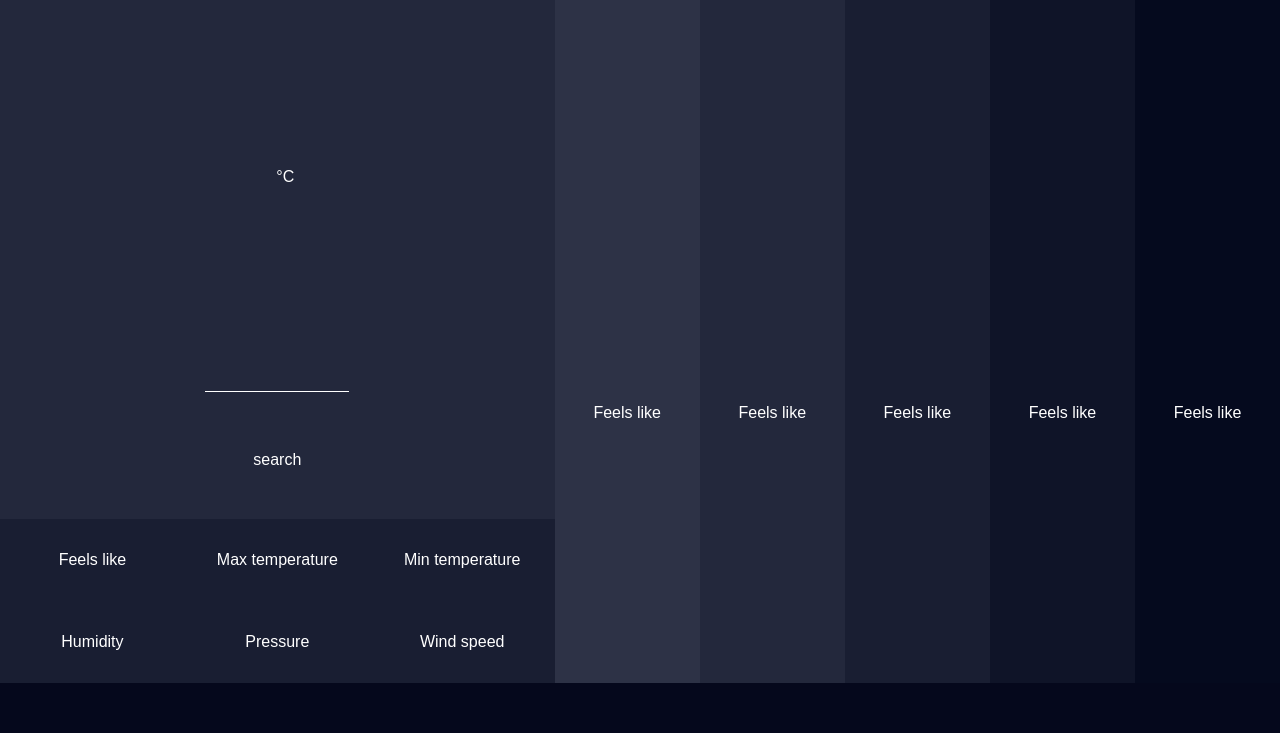
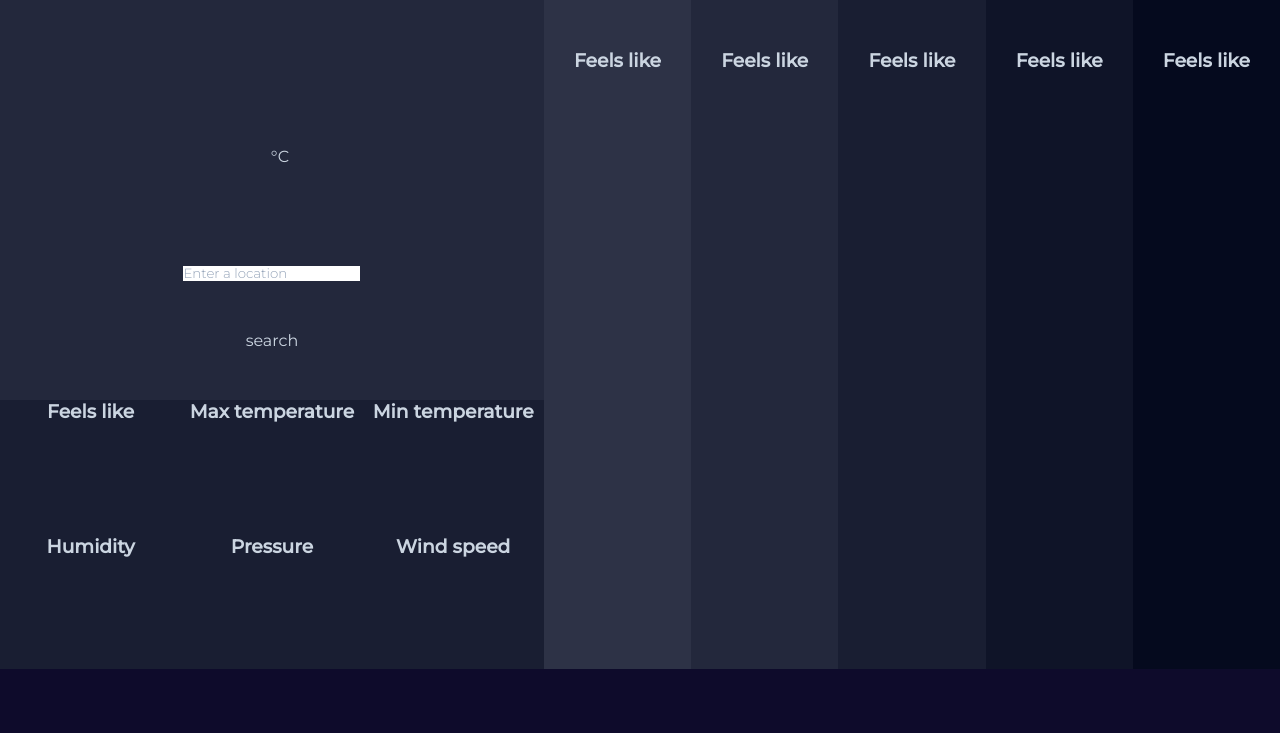
Before and after one commit to Vitalii-Harkavenko/weather-app, a website built with webpack: page dist/index.html in a window 1280 px wide. Shown: the part 67-800 px from the top of the page. Built offline with nearby package versions, Linux system fonts and the light colour scheme; no server answers.

Commit message:
translated old css to SASS, optimizing js

```diff
--- a/src/createpage.js
+++ b/src/createpage.js
@@ -2,6 +2,7 @@ export default function createPage() {
 
     createSection('container', document.body);
     createSection('header', document.getElementById('container'));
+    createContent('h2', 'project', 'One Weather App More', document.getElementById('header'));
     createSection('main', document.getElementById('container'));
     createSection('footer', document.getElementById('container'));
     const main = document.getElementById('main');
@@ -11,104 +12,37 @@ export default function createPage() {
     createSection('main-info', document.getElementById('current-weather'));
     const mainInfo = document.getElementById('main-info');
 
-    createContent('p', 'location', '', mainInfo);
+    createContent('h1', 'location', '', mainInfo);
     createContent('p', 'description', '', mainInfo);
 
     createSection('temp', mainInfo);
     const temp = document.getElementById('temp');
-    createContent('p', 'temperature', '', temp);
+    createContent('h2', 'temperature', '', temp);
     createContent('p', 'units-switcher', '', temp);
 
     createContent('img', 'weather-icon', '', mainInfo);
     createContent('input', 'search-field', '', mainInfo);
+    const searchFlield = document.querySelector('.search-field');
+    searchFlield.type = 'text';
+    searchFlield.placeholder = 'Enter a location';
     createContent('submit', 'submit', 'search', mainInfo);
 
     createSection('other-info', document.getElementById('current-weather'));
-    const otherInfo = document.getElementById('other-info');
 
-    createSection('feels-like', otherInfo);
-    const feelsLike = document.getElementById('feels-like');
-    createContent('p', 'title', 'Feels like', feelsLike);
-    createContent('p', 'current-feels-like', '', feelsLike);
-
-    createSection('temp-max', otherInfo);
-    const tempMax = document.getElementById('temp-max');
-    createContent('p', 'title', 'Max temperature', tempMax);
-    createContent('p', 'current-temp-max', '', tempMax);
-
-    createSection('temp-min', otherInfo);
-    const tempMin = document.getElementById('temp-min');
-    createContent('p', 'title', 'Min temperature', tempMin);
-    createContent('p', 'current-temp-min', '', tempMin);
-
-    createSection('humidity', otherInfo);
-    const humidity = document.getElementById('humidity');
-    createContent('p', 'title', 'Humidity', humidity);
-    createContent('p', 'current-humidity', '', humidity);
-
-    createSection('pressure', otherInfo);
-    const pressure = document.getElementById('pressure');
-    createContent('p', 'title', 'Pressure', pressure);
-    createContent('p', 'current-pressure', '', pressure);
-
-    createSection('wind-speed', otherInfo);
-    const windSpeed = document.getElementById('wind-speed');
-    createContent('p', 'title', 'Wind speed', windSpeed);
-    createContent('p', 'current-wind-speed', '', windSpeed);
+    otherInfoContent('feels-like', 'Feels like');
+    otherInfoContent('temp-max', 'Max temperature')
+    otherInfoContent('temp-min', 'Min temperature');
+    otherInfoContent('humidity', 'Humidity');
+    otherInfoContent('pressure', 'Pressure');
+    otherInfoContent('wind-speed', 'Wind speed');
 
     createSection('weather-forecast', main);
-    const weatherForecast = document.getElementById('weather-forecast');
 
-    createSection('forecast-section-day-one', weatherForecast);
-    const forecastDayOne = document.getElementById('forecast-section-day-one');
-    createContent('p', 'forecast-temp-day-one', '', forecastDayOne);
-    createContent('p', 'forecast-desc-day-one', '', forecastDayOne);
-    createContent('img', 'forecast-icon-day-one', '', forecastDayOne);
-    createSection('forecast-feels-like-day-one', forecastDayOne);
-    const feelsLikeDayOne = document.getElementById('forecast-feels-like-day-one');
-    createContent('p', 'title', 'Feels like', feelsLikeDayOne);
-    createContent('p', 'forecast-feels-like-day-one', '', feelsLikeDayOne);
-
-
-    createSection('forecast-section-day-two', weatherForecast);
-    const forecastDayTwo = document.getElementById('forecast-section-day-two');
-    createContent('p', 'forecast-temp-day-two', '', forecastDayTwo);
-    createContent('p', 'forecast-desc-day-two', '', forecastDayTwo);
-    createContent('img', 'forecast-icon-day-two', '', forecastDayTwo);
-    createSection('forecast-feels-like-day-two', forecastDayTwo);
-    const feelsLikeDayTwo = document.getElementById('forecast-feels-like-day-two');
-    createContent('p', 'title', 'Feels like', feelsLikeDayTwo);
-    createContent('p', 'forecast-feels-like-day-two', '', feelsLikeDayTwo);
-
-    createSection('forecast-section-day-three', weatherForecast);
-    const forecastDayThree = document.getElementById('forecast-section-day-three');
-    createContent('p', 'forecast-temp-day-three', '', forecastDayThree);
-    createContent('p', 'forecast-desc-day-three', '', forecastDayThree);
-    createContent('img', 'forecast-icon-day-three', '', forecastDayThree);
-    createSection('forecast-feels-like-day-three', forecastDayThree);
-    const feelsLikeDayThree = document.getElementById('forecast-feels-like-day-three');
-    createContent('p', 'title', 'Feels like', feelsLikeDayThree);
-    createContent('p', 'forecast-feels-like-day-three', '', feelsLikeDayThree);
-
-    createSection('forecast-section-day-four', weatherForecast);
-    const forecastDayFour = document.getElementById('forecast-section-day-four');
-    createContent('p', 'forecast-temp-day-four', '', forecastDayFour);
-    createContent('p', 'forecast-desc-day-four', '', forecastDayFour);
-    createContent('img', 'forecast-icon-day-four', '', forecastDayFour);
-    createSection('forecast-feels-like-day-four', forecastDayFour);
-    const feelsLikeDayFour = document.getElementById('forecast-feels-like-day-four');
-    createContent('p', 'title', 'Feels like', feelsLikeDayFour);
-    createContent('p', 'forecast-feels-like-day-four', '', feelsLikeDayFour);
-
-    createSection('forecast-section-day-five', weatherForecast);
-    const forecastDayFive = document.getElementById('forecast-section-day-five');
-    createContent('p', 'forecast-temp-day-five', '', forecastDayFive);
-    createContent('p', 'forecast-desc-day-five', '', forecastDayFive);
-    createContent('img', 'forecast-icon-day-five', '', forecastDayFive);
-    createSection('forecast-feels-like-day-five', forecastDayFive);
-    const feelsLikeDayFive = document.getElementById('forecast-feels-like-day-five');
-    createContent('p', 'title', 'Feels like', feelsLikeDayFive);
-    createContent('p', 'forecast-feels-like-day-five', '', feelsLikeDayFive);
+    forecastContent('one');
+    forecastContent('two');
+    forecastContent('three');
+    forecastContent('four');
+    forecastContent('five');
 
     function createContent(type, class_Name, text, parent) {
         let el = document.createElement(type);
@@ -122,4 +56,22 @@ export default function createPage() {
         el.id = id;
         parent.append(el);
     };
+
+    function otherInfoContent(elClass, title) {
+        createSection(elClass, document.getElementById('other-info'));
+        let el = document.getElementById(elClass);
+        createContent('h3', 'title', title, el);
+        createContent('p', `current-${elClass}`, '', el);
+    }
+
+    function forecastContent(day) {
+        createSection(`forecast-section-day-${day}`, document.getElementById('weather-forecast'));
+        let el = document.getElementById(`forecast-section-day-${day}`);
+        createContent('h2', `forecast-temp-day-${day}`, '', el);
+        createContent('p', `forecast-desc-day-${day}`, '', el);
+        createContent('img', `forecast-icon-day-${day}`, '', el);
+        createSection(`forecast-feels-like-day-${day}`, el);
+        createContent('h3', 'title', 'Feels like', document.getElementById(`forecast-feels-like-day-${day}`));
+        createContent('p', `desc`, '', document.getElementById(`forecast-feels-like-day-${day}`));
+    };
 };
--- /dev/null
+++ b/src/css/main.scss
@@ -0,0 +1,194 @@
+@import url('https://fonts.googleapis.com/css2?family=Montserrat:wght@300;400;500&display=swap');
+
+$colors : (
+	main : #4338ca,
+	title : #f8fafc,
+	text : #cbd5e1,
+	placeholder : #94a3b8
+);
+
+@function color($color) {
+	@return map-get($colors, $color)
+};
+
+@mixin placeholder-styles {
+	font-family: 'Montserrat', sans-serif;
+	font-weight: 300;
+	color: color(placeholder);
+}
+input::placeholder {
+	@include placeholder-styles;
+}
+input::-webkit-input-placeholder {
+	@include placeholder-styles;
+}
+input::-moz-placeholder {
+	@include placeholder-styles;
+}
+input:-ms-input-placeholder {
+	@include placeholder-styles;
+}
+
+* {
+    box-sizing: border-box;
+	margin: 0;
+    padding: 0;
+	border: none;
+}
+html, body {
+	font-family: 'Montserrat', sans-serif;
+	font-weight: 400;
+    width: 100%;
+    height: 100%;
+
+	#container {
+		height: 100%;
+		width: 100%;
+
+		#header {
+			color :#f8fafc;
+			height: 8%;
+			background-color: darken(color(main), 40%);
+			position: relative;
+
+			.project {
+				position: absolute;
+				top: 50%;
+				transform: translateY(-50%);
+				margin-left: 2rem;
+			}
+		}
+
+		#main {
+			display: flex;
+			flex-wrap: wrap;
+			width: 100%;
+			height: 84%;
+			text-align: center;
+			color: color(text);
+
+			#current-weather {
+				display: flex;
+				flex-direction: column;
+				flex-grow: 1;
+
+				#main-info {
+					display: flex;
+					height: 60%;
+					flex-direction: column;
+					justify-content: space-evenly;
+					align-items: center;
+					background-color: rgb(35, 40, 60);
+
+					#temp {
+						display: flex;
+						gap: 1rem;
+					}
+					.units-switcher {
+						transition: all 0.3s;
+						cursor: pointer;
+					}
+					.units-switcher:hover {
+						transition: all 0.3s;
+						color: rgb(186, 216, 255);
+					}
+					.location {
+						font-size: 1.7rem;
+					}
+					#main-info > .search-field {
+						background-color: transparent;
+						border-bottom: #fff solid 1px;
+						outline: none;
+						font-size: 1.2rem;
+						transition: all 0.3s;
+						width: 9rem;
+						text-align: center;
+					}
+					#main-info > .search-field:hover {
+						transition: all 0.3s;
+						width: 13rem;
+					}
+					#main-info > .submit {
+						cursor: pointer;
+						transition: all 0.3s;
+						color: rgb(255, 255, 255);
+					}
+					#main-info > .submit:hover {
+						transition: all 0.3s;
+						color: rgb(186, 216, 255);
+					}
+					#main-info > .weather-icon {
+						height: 3rem;
+						width: fit-content;
+						filter: drop-shadow(7px 7px 30px rgb(0, 0, 0));
+					}
+
+				}
+
+				#other-info {
+					display: grid;
+					grid-template-columns: 1fr 1fr 1fr;
+					background-color: rgb(25, 30, 50);
+					flex-grow: 1;
+
+					#other-info > * {
+						padding: 1rem;
+					}
+				}
+			}
+
+			#weather-forecast {
+				display: grid;
+				grid-template-columns: repeat(5, 1fr);
+				flex-grow: 6;
+
+
+				#forecast-section-day-one {
+					background-color: rgb(45, 50, 70);
+				}
+				#forecast-section-day-two {
+					background-color: rgb(35, 40, 60);
+				}
+				#forecast-section-day-three {
+					background-color: rgb(25, 30, 50);
+				}
+				#forecast-section-day-four {
+					background-color: rgb(15, 20, 40);
+				}
+				#forecast-section-day-five {
+					background-color: rgb(5, 10, 30);
+				}
+				.forecast-icon-day-one {
+					height: 3rem;
+					width: fit-content;
+					filter: drop-shadow(7px 7px 30px rgb(0, 0, 0));
+				}
+				.forecast-icon-day-two {
+					height: 3rem;
+					width: fit-content;
+					filter: drop-shadow(7px 7px 30px rgb(0, 0, 0));
+				}
+				.forecast-icon-day-three {
+					height: 3rem;
+					width: fit-content;
+					filter: drop-shadow(7px 7px 30px rgb(0, 0, 0));
+				}
+				.forecast-icon-day-four {
+					height: 3rem;
+					width: fit-content;
+					filter: drop-shadow(7px 7px 30px rgb(0, 0, 0));
+				}
+				.forecast-icon-day-five {
+					height: 3rem;
+					width: fit-content;
+					filter: drop-shadow(7px 7px 30px rgb(0, 0, 0));
+				}
+			}
+		}
+
+		#footer {
+			height: 8%;
+			background-color: darken(color(main), 40%);
+		}
+	}
+}
--- a/src/index.js
+++ b/src/index.js
@@ -1,8 +1,18 @@
-import './styles.css';
+import './css/main.css';
 import createPage from './createpage.js';
 import searchWeather, { renderWeather, switchUnits } from './domfns.js';
 
-createPage();
-switchUnits();
-searchWeather();
-renderWeather('London');
+const link = document.createElement('link');
+link.rel = 'shortcut icon';
+link.type = 'image/x-icon';
+link.href = './images/favicon.png';
+document.getElementsByTagName('head')[0].appendChild(link);
+const invoke = () => {
+    createPage();
+    setTimeout(() => {
+		switchUnits();
+        searchWeather();
+        renderWeather('London');
+    }, 1000);
+};
+invoke();
--- a/src/styles.css
+++ /dev/null
@@ -1,171 +0,0 @@
-* {
-    box-sizing: border-box;
-}
-body {
-    font-family: sans-serif;
-    margin: 0;
-    padding: 0;
-    border: none;
-    width: 100%;
-    height: 100%;
-}
-#container {
-    display: flex;
-    flex-direction: column;
-    flex-wrap: wrap;
-    height: 100vh;
-}
-#header {
-    height: 50px;
-    width: 100%;
-    background-color: rgb(5, 8, 28);
-}
-#main {
-    display: flex;
-    flex-wrap: wrap;
-    max-width: 100%;
-    height: calc(100% - 100px);
-    flex-basis: calc(100% - 100px);
-    overflow-y: auto;
-}
-#footer {
-    height: 50px;
-    width: 100%;
-    background-color: rgb(5, 8, 28);
-    position: absolute;
-    bottom: 0;
-}
-#current-weather {
-    display: flex;
-    flex-direction: column;
-    flex-grow: 1;
-}
-#main-info {
-    display: flex;
-    flex-grow: 1;
-    flex-direction: column;
-    justify-content: space-evenly;
-    background-color: rgb(35, 40, 60);
-}
-#main-info > * {
-    align-self: center;
-    border: none;
-    padding: 0px;
-    margin-top: 10px;
-    margin-bottom: 10px;
-    color: #fff;
-}
-#temp {
-    display: flex;
-    gap: 1rem;
-}
-.units-switcher {
-    transition: all 0.3s;
-    cursor: pointer;
-}
-.units-switcher:hover {
-    transition: all 0.3s;
-    color: rgb(186, 216, 255);
-}
-.location {
-    font-size: 1.7rem;
-}
-#main-info > .search-field {
-    background-color: transparent;
-    border-bottom: #fff solid 1px;
-    outline: none;
-    font-size: 1.2rem;
-    transition: all 0.3s;
-    width: 9rem;
-    text-align: center;
-}
-#main-info > .search-field:hover {
-    transition: all 0.3s;
-    width: 13rem;
-}
-#main-info > .submit {
-    cursor: pointer;
-    transition: all 0.3s;
-    color: rgb(255, 255, 255);
-}
-#main-info > .submit:hover {
-    transition: all 0.3s;
-    color: rgb(186, 216, 255);
-}
-#main-info > .weather-icon {
-    height: 3rem;
-    width: fit-content;
-    filter: drop-shadow(7px 7px 30px rgb(0, 0, 0));
-}
-#other-info {
-    display: grid;
-    grid-template-columns: 1fr 1fr 1fr;
-    background-color: rgb(25, 30, 50);
-    color: #fff;
-    border: none;
-}
-#other-info > * {
-    text-align: center;
-    padding: 1rem;
-}
-#weather-forecast {
-    display: flex;
-    flex-grow: 3;
-    border: none;
-    color: #fff;
-}
-#weather-forecast > * {
-    text-align: center;
-    display: flex;
-    flex-direction: column;
-    justify-content: center;
-    flex-grow: 1;
-    padding-left: 10px;
-    padding-right: 10px;
-    gap: 1rem;
-}
-#forecast-section-day-one {
-    background-color: rgb(45, 50, 70);
-}
-#forecast-section-day-two {
-    background-color: rgb(35, 40, 60);
-}
-#forecast-section-day-three {
-    background-color: rgb(25, 30, 50);
-}
-#forecast-section-day-four {
-    background-color: rgb(15, 20, 40);
-}
-#forecast-section-day-five {
-    background-color: rgb(5, 10, 30);
-}
-.forecast-icon-day-one {
-    height: 3rem;
-    width: fit-content;
-    align-self: center;
-    filter: drop-shadow(7px 7px 30px rgb(0, 0, 0));
-}
-.forecast-icon-day-two {
-    height: 3rem;
-    width: fit-content;
-    align-self: center;
-    filter: drop-shadow(7px 7px 30px rgb(0, 0, 0));
-}
-.forecast-icon-day-three {
-    height: 3rem;
-    width: fit-content;
-    align-self: center;
-    filter: drop-shadow(7px 7px 30px rgb(0, 0, 0));
-}
-.forecast-icon-day-four {
-    height: 3rem;
-    width: fit-content;
-    align-self: center;
-    filter: drop-shadow(7px 7px 30px rgb(0, 0, 0));
-}
-.forecast-icon-day-five {
-    height: 3rem;
-    width: fit-content;
-    align-self: center;
-    filter: drop-shadow(7px 7px 30px rgb(0, 0, 0));
-}
--- a/webpack.config.js
+++ b/webpack.config.js
@@ -2,6 +2,7 @@ const path = require('path');
 const HtmlWebpackPlugin = require('html-webpack-plugin');
 
 module.exports = {
+    mode: 'production',
     watch: true,
     watchOptions: {
         aggregateTimeout: 1000,
```
Also changed, not shown: dist/bundle.js, dist/images/favicon.png (added), dist/index.html, src/css/main.css (added), 1 other file.
